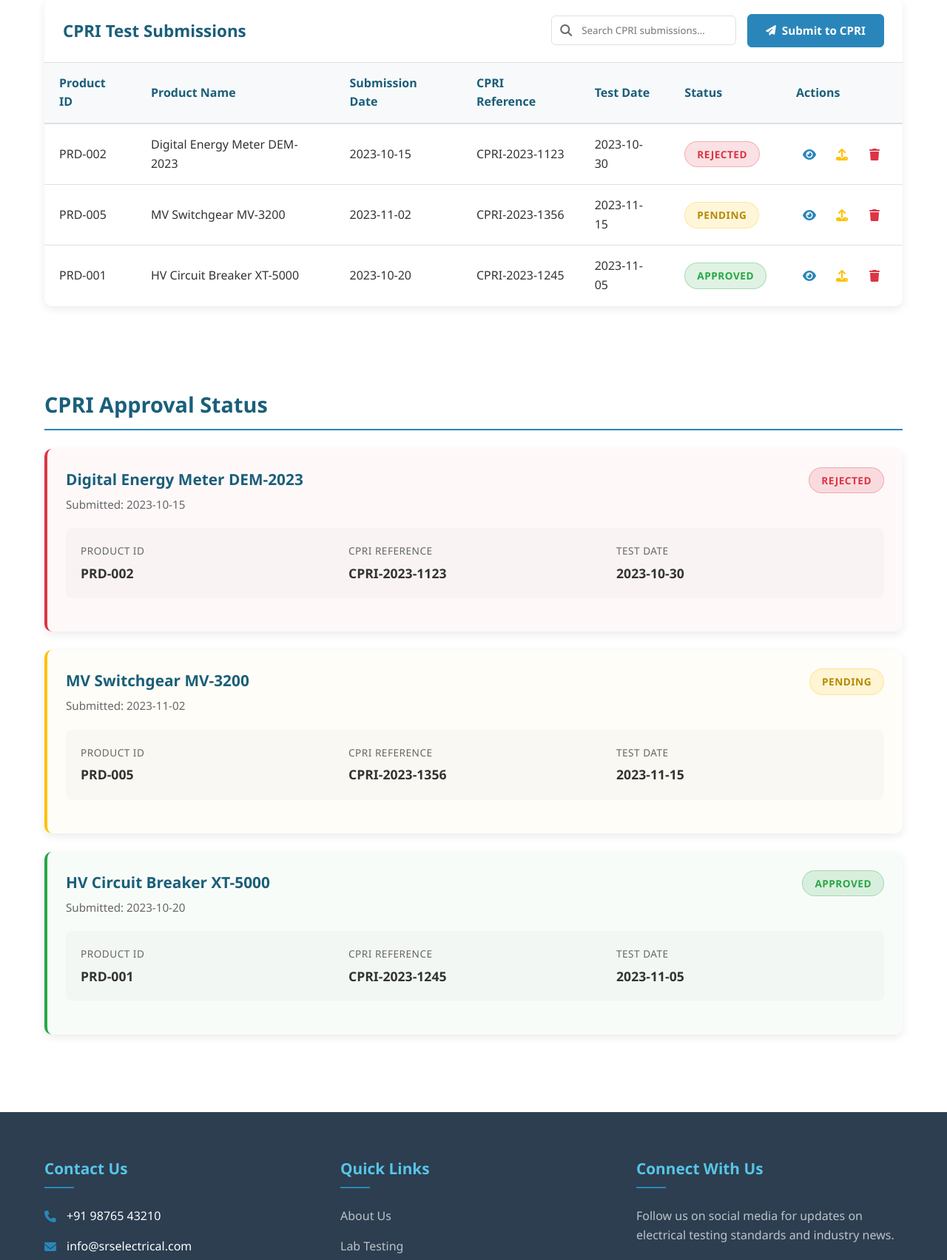
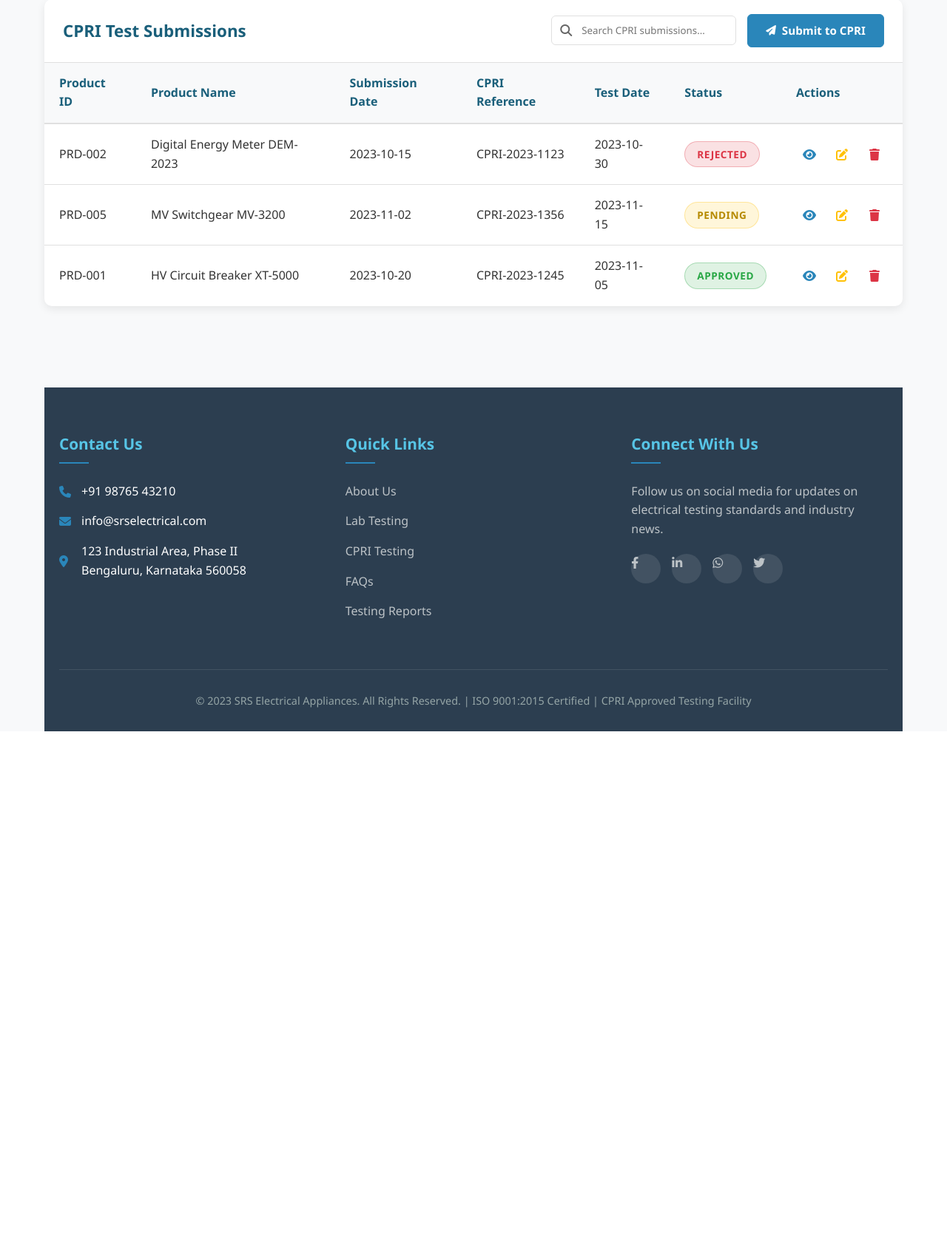
Before and after one commit to sid111/srs_testing_system, a PHP site: page /cpri.php in a window 1280 px wide. Shown: the part 734-2438 px from the top of the page at 74% size. After the commit the page ends 1723 px from the top, so only its background shows below. Run offline with PHP 8.4, Linux system fonts and the light colour scheme; a user stored in the database is signed in; data comes from the database, SQL or seed files in the repository.

Commit message:
Fixed cpri paths

```diff
--- a/cpri.php
+++ b/cpri.php
@@ -1,6 +1,6 @@
 <?php
 include 'dashboard_auth.php';
-include 'config/conn.php'; // Make sure this connects to your database
+include 'config/conn.php';
 ?>
 
 <!DOCTYPE html>
@@ -85,33 +137,22 @@ include 'config/conn.php'; // Make sure this connects to your database
                     </thead>
                     <tbody id="cpriTableBody">
                         <?php
-                            $sql = "SELECT cpri_reports.*, products.name AS product_name
-                            FROM cpri_reports LEFT JOIN products ON cpri_reports.product_id = products.id
-                            ORDER BY cpri_reports.id DESC";
-                            $result = $conn->query("SELECT c.*, p.name AS product_name
-                            FROM cpri_reports c LEFT JOIN products p
-                            ON c.product_id = p.product_id ORDER BY c.id DESC");
+                        $result = $conn->query("
+                            SELECT c.*, p.name AS product_name
+                            FROM cpri_reports c
+                            LEFT JOIN products p ON c.product_id = p.product_id
+                            ORDER BY c.id DESC
+                        ");
                         if ($result->num_rows > 0) {
                             while ($row = $result->fetch_assoc()) {
-                                    $product_id = $row['product_id'] ?? '';
+                                $product_id = htmlspecialchars($row['product_id'] ?? '');
                                 $product_name = htmlspecialchars($row['product_name'] ?? '');
                                 $submission_date = $row['submission_date'] ?? '';
                                 $cpri_reference = $row['cpri_reference'] ?? 'N/A';
                                 $test_date = $row['test_date'] ?? 'N/A';
                                 $status = $row['status'] ?? 'pending';
 
-                                    $statusClass = '';
-                                    switch ($status) {
-                                        case 'approved':
-                                            $statusClass = 'status-approved';
-                                            break;
-                                        case 'pending':
-                                            $statusClass = 'status-pending';
-                                            break;
-                                        case 'rejected':
-                                            $statusClass = 'status-failed';
-                                            break;
-                                    }
+                                $statusClass = $status === 'approved' ? 'status-approved' : ($status === 'rejected' ? 'status-failed' : 'status-pending');
 
                                 echo "<tr>
                                     <td>{$product_id}</td>
@@ -125,8 +166,8 @@ include 'config/conn.php'; // Make sure this connects to your database
                                             <button class='btn-icon btn-view' title='View Certificate' onclick='viewCertificate({$row['id']})'>
                                                 <i class='fas fa-eye'></i>
                                             </button>
-                                                <button class='btn-icon btn-edit' title='Upload/Edit Certificate' onclick='editCertificate({$row['id']})'>
-                                                    <i class='fas fa-upload'></i>
+                                            <button class='btn-icon btn-edit' title='Edit Record' onclick='editCertificate({$row['id']})'>
+                                                <i class='fas fa-edit'></i>
                                             </button>
                                             <button class='btn-icon btn-delete' title='Delete Submission' onclick='deleteCertificate({$row['id']})'>
                                                 <i class='fas fa-trash'></i>
@@ -144,75 +185,17 @@ include 'config/conn.php'; // Make sure this connects to your database
             </div>
         </section>
 
-            <!-- CPRI Approval Status Cards -->
-            <section id="cpri-status-section">
-                <h2 class="section-title">CPRI Approval Status</h2>
-                <?php
-                $result = $conn->query("
-                SELECT c.*, p.name AS product_name
-                FROM cpri_reports c
-                LEFT JOIN products p ON c.product_id = p.product_id
-                ORDER BY c.id DESC");
-                if ($result->num_rows > 0) {
-                    while ($submission = $result->fetch_assoc()) {
-                        $product_name = htmlspecialchars($submission['product_name'] ?? '');
-                        $submission_date = $submission['submission_date'] ?? '';
-                        $product_id = $submission['product_id'] ?? '';
-                        $cpri_reference = $submission['cpri_reference'] ?? 'N/A';
-                        $test_date = $submission['test_date'] ?? 'N/A';
-                        $status = $submission['status'] ?? 'pending';
-
-                        $cardClass = '';
-                        $statusBadge = '';
-                        switch ($status) {
-                            case 'approved':
-                                $cardClass = 'approved';
-                                $statusBadge = '<span class="status-badge status-approved">Approved</span>';
-                                break;
-                            case 'pending':
-                                $cardClass = 'pending';
-                                $statusBadge = '<span class="status-badge status-pending">Pending</span>';
-                                break;
-                            case 'rejected':
-                                $cardClass = 'rejected';
-                                $statusBadge = '<span class="status-badge status-failed">Rejected</span>';
-                                break;
-                        }
-
-                        echo "<div class='card cpri-card {$cardClass}'>
-                            <div class='card-header'>
-                                <div>
-                                    <div class='card-title'>{$product_name}</div>
-                                    <div style='color: var(--medium-gray); font-size: 0.95rem; margin-top: 5px;'>
-                                        Submitted: {$submission_date}
-                                    </div>
-                                </div>
-                                {$statusBadge}
-                            </div>
-                            <div class='cpri-details-grid'>
-                                <div class='detail-item'><span class='detail-label'>Product ID</span><span class='detail-value'>{$product_id}</span></div>
-                                <div class='detail-item'><span class='detail-label'>CPRI Reference</span><span class='detail-value'>{$cpri_reference}</span></div>
-                                <div class='detail-item'><span class='detail-label'>Test Date</span><span class='detail-value'>{$test_date}</span></div>
-                            </div>
-                        </div>";
-                    }
-                }
-                ?>
-            </section>
-
-            <!-- Modal Overlay -->
+        <!-- Modal Overlay (Single, used for View/Edit/Submit) -->
         <div class="modal-overlay" id="certificateModal">
             <div class="modal">
                 <div class="modal-header">
-                        <h3 class="modal-title">Certificate</h3>
+                    <h3 class="modal-title" id="modalTitle">Certificate</h3>
                     <button class="modal-close" onclick="closeCertificateModal()">&times;</button>
                 </div>
                 <div class="modal-body" id="certificateContent">
                     <!-- Content loaded dynamically -->
                 </div>
             </div>
-            </div>
-
         </div>
 
         <?php include 'assets/footer.php'; ?>
@@ -224,25 +207,67 @@ include 'config/conn.php'; // Make sure this connects to your database
                 document.getElementById('certificateContent').innerHTML = '';
             }
 
-            // View certificate
+            // ------------------ VIEW CERTIFICATE ------------------
             function viewCertificate(id) {
                 fetch('api/view_cpri.php?id=' + id)
                     .then(res => res.text())
                     .then(html => {
+                        document.getElementById('modalTitle').innerText = 'View Certificate';
                         document.getElementById('certificateContent').innerHTML = html;
                         document.getElementById('certificateModal').style.display = 'flex';
                     });
             }
 
-            // Edit certificate
+            // ------------------ EDIT CERTIFICATE ------------------
             function editCertificate(id) {
                 fetch('api/edit_cpri.php?id=' + id)
                     .then(res => res.text())
                     .then(html => {
+                        document.getElementById('modalTitle').innerText = 'Edit CPRI Record';
                         document.getElementById('certificateContent').innerHTML = html;
                         document.getElementById('certificateModal').style.display = 'flex';
                     });
             }
+
+            // ------------------ SUBMIT NEW CPRI ------------------
+            document.getElementById('submitToCPRIBtn').addEventListener('click', function() {
+                document.getElementById('modalTitle').innerText = 'Submit New Product to CPRI';
+                document.getElementById('certificateContent').innerHTML = `
+                    <form id="submitCpriForm" class="submit-cpri-form">
+                        <div class="form-group">
+                            <label>Product ID</label>
+                            <input type="text" name="product_id" required>
+                        </div>
+                        <div class="form-group">
+                            <label>Product Name</label>
+                            <input type="text" name="product_name" required>
+                        </div>
+                        <div class="form-group">
+                            <label>Submission Date</label>
+                            <input type="date" name="submission_date" required>
+                        </div>
+                        <div class="form-actions">
+                            <button type="submit" class="btn btn-primary">Submit</button>
+                            <button type="button" class="btn btn-secondary" onclick="closeCertificateModal()">Cancel</button>
+                        </div>
+                    </form>
+                `;
+                document.getElementById('certificateModal').style.display = 'flex';
+
+                document.getElementById('submitCpriForm').addEventListener('submit', function(e) {
+                    e.preventDefault();
+                    const formData = new FormData(this);
+                    fetch('api/add_cpri.php', {
+                            method: 'POST',
+                            body: formData
+                        })
+                        .then(res => res.json())
+                        .then(resp => {
+                            alert(resp.message);
+                            if (resp.status === 'success') closeCertificateModal();
+                        });
+                });
+            });
 
             // Delete submission
             function deleteCertificate(id) {
@@ -255,38 +280,7 @@ include 'config/conn.php'; // Make sure this connects to your database
                         });
                 }
             }
-
-            // Submit to CPRI modal
-            document.getElementById('submitToCPRIBtn').addEventListener('click', function() {
-                document.getElementById('certificateContent').innerHTML = `
-                    <h4>Submit New Product to CPRI</h4>
-                    <form id="submitCpriForm">
-                        <label>Product ID</label>
-                        <input type="text" name="product_id" required>
-                        <label>Product Name</label>
-                        <input type="text" name="product_name" required>
-                        <button type="submit" class="btn btn-primary">Submit</button>
-                    </form>
-                `;
-                document.getElementById('certificateModal').style.display = 'flex';
-
-                document.getElementById('submitCpriForm').addEventListener('submit', function(e) {
-                    e.preventDefault();
-                    const formData = new FormData(this);
-                    fetch('api/submit_cpri.php', {
-                            method: 'POST',
-                            body: formData
-                        })
-                        .then(res => res.text())
-                        .then(msg => {
-                            alert(msg);
-                            location.reload();
-                        });
-                });
-            });
         </script>
-
-        <script src="assets/cpri.js"></script>
 </body>
 
 </html>
```
Also changed, not shown: other parts of cpri.php (+52 -0 lines), api/edit_cpri.php (+73 -34 lines), api/view_cpri.php (+50 -19 lines), assets/cpri.css (line endings or trailing spaces). Lines whose indentation alone changed are shown as unchanged.
